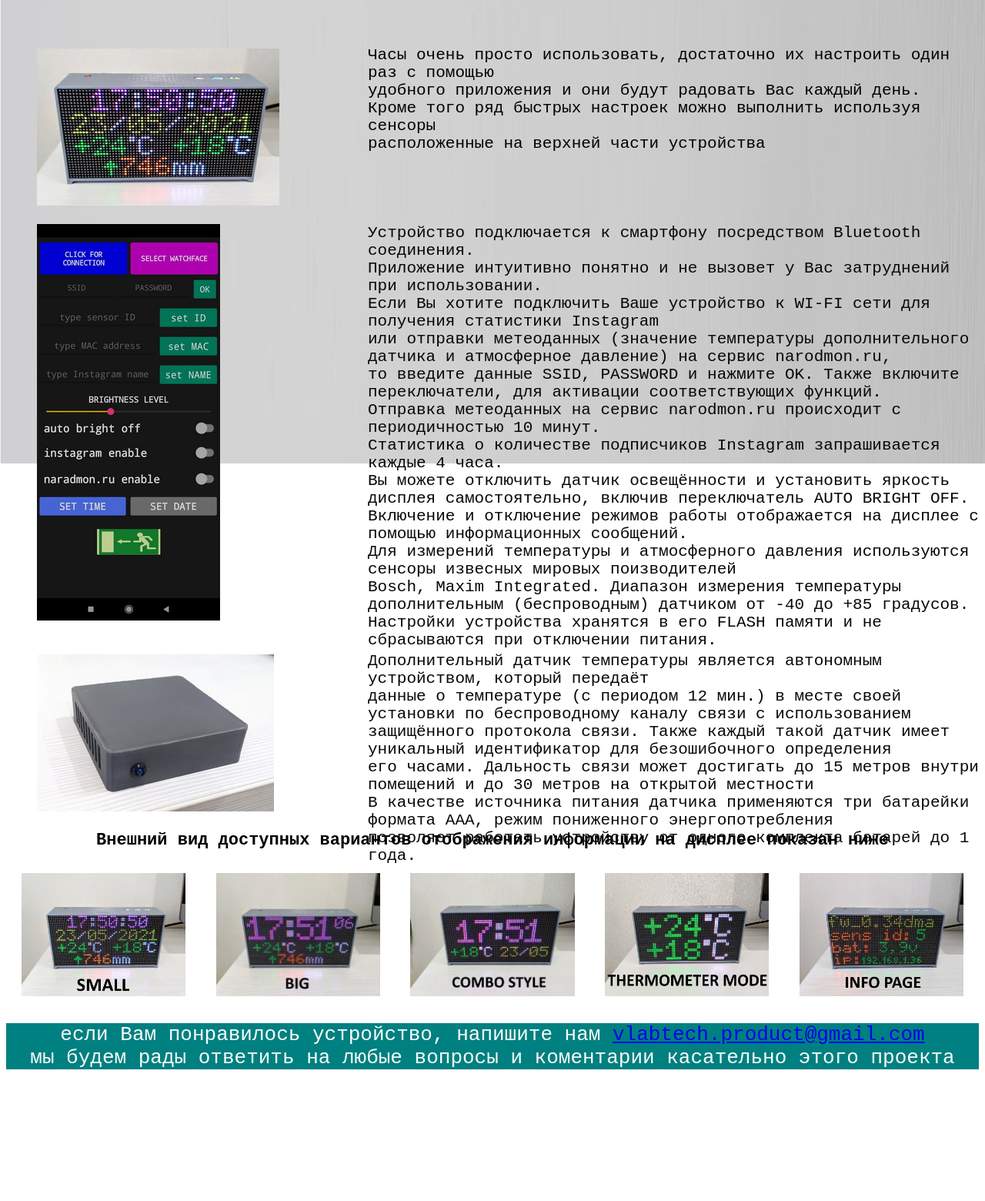
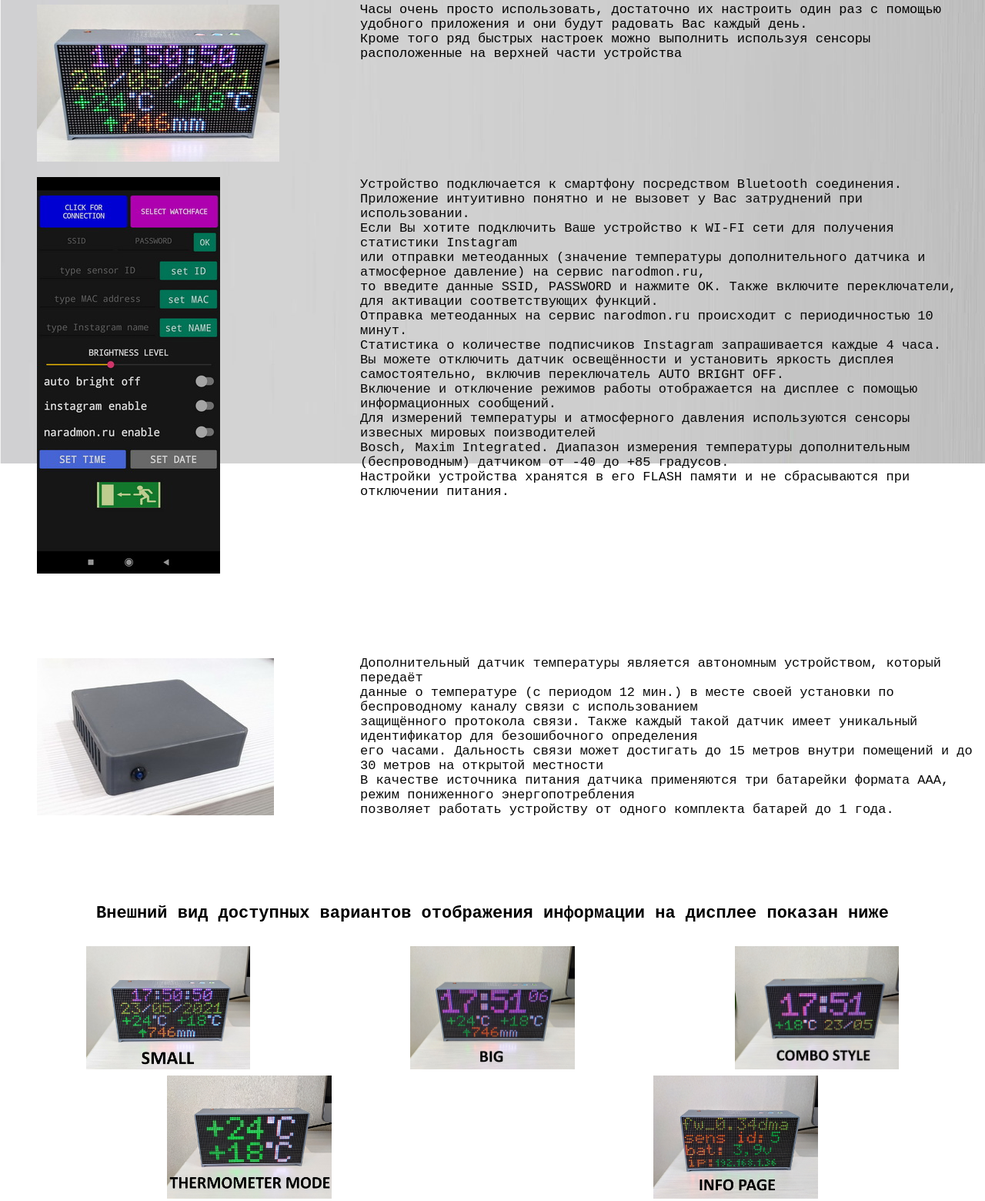
Before and after one commit to supertvel/byte_clock, a plain HTML site: page index.html in a window 1280 px wide. Shown: the part 838-2398 px from the top of the page at 77% size. Before the commit the page ends 2262 px from the top, so only its background shows below. Drawn offline with Linux system fonts and the light colour scheme.

Commit message:
some adoptation

```diff
--- a/index.html
+++ b/index.html
@@ -11,9 +11,14 @@
     </head>
 
     <body>
-        <h1>Домашние часы тоже могут быть умными</h1>      <! это заголовок самый большой >
+
+        <header>
+            <h1>Домашние часы тоже могут быть умными</h1>      <! это заголовок самый большой >
+        </header>
+
         <h2>BYTE CLOCK - умные настольные часы для дома или офиса</h2>
 
+        <div class="empty0"></div>
 
     <div class="intro">
         <p>
@@ -106,6 +111,8 @@
 
 </ul>
 
+<div class="empty4"></div>
+
 <div class="galery">
     <p>
         Внешний вид доступных вариантов отображения информации на дисплее показан ниже
--- a/styles/styles.css
+++ b/styles/styles.css
@@ -29,6 +29,10 @@ body {
   /*  background-color: rgb(118, 45, 128);
  /*   padding: 0 20px 20px 20px;  /* немного пространства вокруг контента */
   /*  border: 5px solid green;  */ /* рамка заданной толщины и заданного цвета */
+}
+
+header {
+    width: 100%;
 }
 
 h1 {
@@ -106,6 +110,10 @@ p {
  /*   background: rgb(25,78,90);   */
 }
 
+.empty4 {
+    height: 10px;
+ /*   background: rgb(25,78,90);   */
+}
 
 .blank {
     height: 100px;
@@ -120,7 +128,7 @@ margin: 0 0 0 0;
 font-size: 21px;
 color:rgb(0, 0, 0);
 background: url(../pictures/small_page_mini_s.jpg) left no-repeat;
-padding-left: 430px;
+padding-left: 420px;
 height: 210px;
 list-style-type: none;
 
@@ -135,7 +143,7 @@ list-style-type: none;
     color:rgb(7, 7, 7);
     font-size: 21px;
     background: url(../pictures/bt_classic_app_m.jpg) left no-repeat;
-    padding-left: 430px;
+    padding-left: 420px;
     height: 515px;
     list-style-type: none;
 
@@ -151,7 +159,7 @@ margin: 0 0 0 0;
 font-size: 21px;
 color:rgb(8, 8, 8);
 background: url(../pictures/sensor_small_s.jpg) left no-repeat;
-padding-left: 430px;
+padding-left: 420px;
 height: 210px;
 list-style-type: none;
 
@@ -214,7 +222,7 @@ list-style-type: none;
 }
 
 .column img:hover {
-    transform: scale(1.8);
+    transform: scale(2.1);
 }
 
 .column img {
@@ -235,3 +243,31 @@ img {
     display: block;
     margin: 0 auto;
 }
+
+/* адаптация для экранов менее 1024 пикселя */
+@media screen and (max-width: 1600px) {     /**/
+    .intro {
+        font-size: 17px;
+    }
+
+    .list1 li, .list2 li, .list3 li {
+        font-size: 17px;
+    }
+    .empty3, .empty4 {
+        height: 90px;
+     /*   background: rgb(25,78,90);   */
+    }
+
+    .empty {
+        height: 100px;
+     /*   background: rgb(25,78,90);   */
+    }
+
+    .column {
+        flex: 25%;
+    }
+
+    .futer {
+        font-size: 21px;
+    }
+}
```
